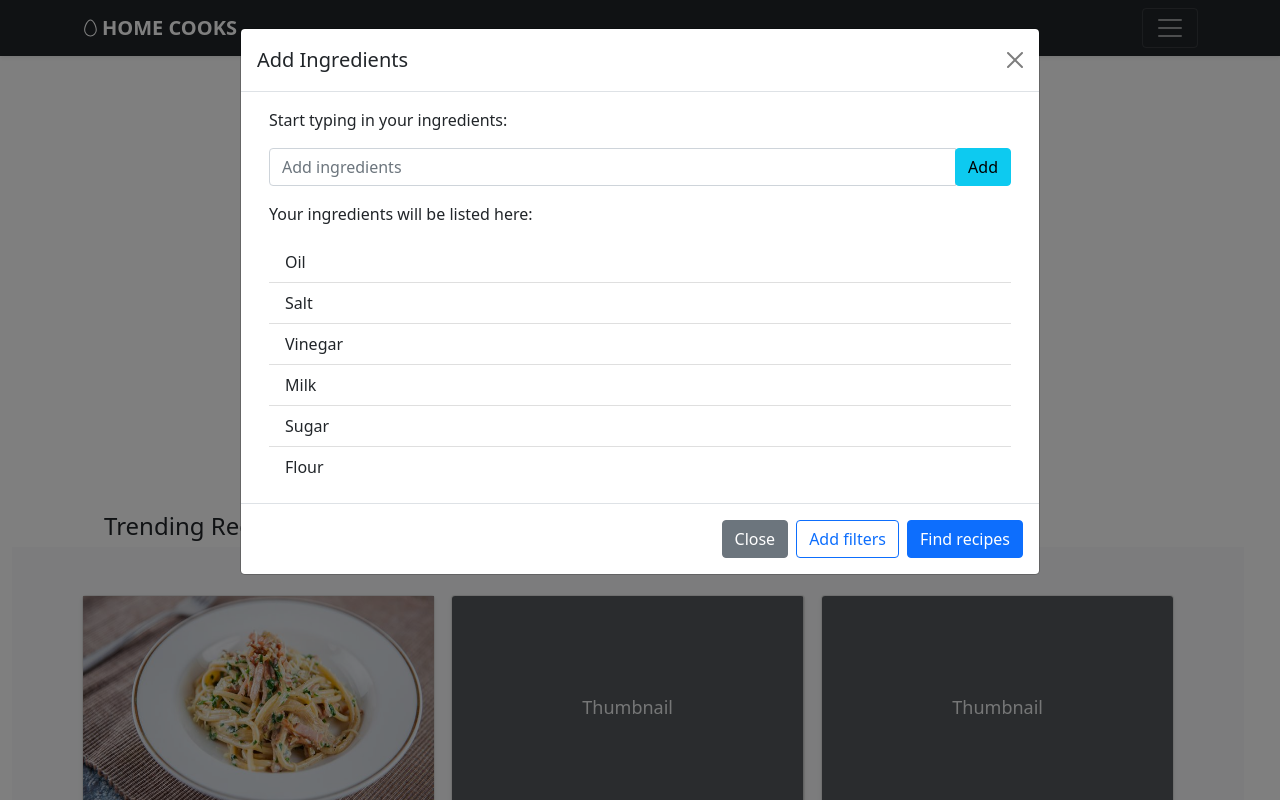
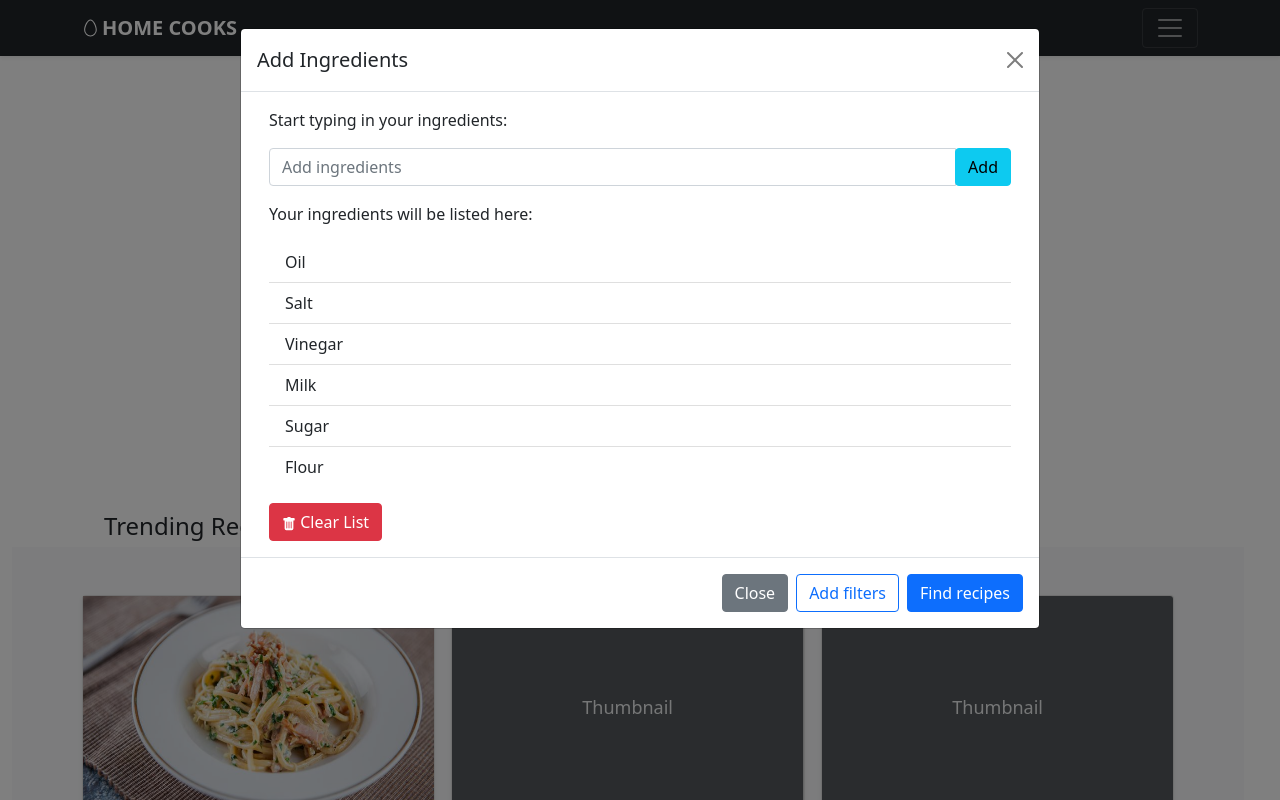
Before and after one commit to int-elligence2021/int-elligence2021.github.io, a Flask app: page / in a window 1280 px wide, after a click on "Add an ingredient". Run offline with Flask 2, Linux system fonts and the light colour scheme; some libraries are stand-ins or nearby versions.

Commit message:
added clear all button in add_ingredients

```diff
--- a/server.py
+++ b/server.py
@@ -23,4 +23,4 @@ def display_page():
     return render_template('display_page.html')
 
 if __name__ == "__main__":
-    app.run(debug=True) #TODO: remove debug=True before deployment
+    app.run(port=0) #TODO: remove debug=True before deployment
--- a/static/search.js
+++ b/static/search.js
@@ -56,3 +56,9 @@ button_rem.addEventListener("click", function() {
 function remove_list_item(item) {
   item.parentNode.removeChild(item)
 }
+
+/* Clear List button in add ingredients */
+clearIngred.onclick = () => {
+  const ingList = document.getElementById('add_ingredients_list');
+  ingList.innerHTML = '';
+}
--- a/templates/base.html
+++ b/templates/base.html
@@ -124,6 +124,14 @@
                       <li class="list-group-item" onclick="remove_list_item(this)" data-toggle="tooltip" data-placement="top" title="Click to remove"><input type="hidden", name="addIngred" value="flour">Flour</li>
                     </ul>
                   </div>
+                  <p></p>
+                  <div class="col-md-12">
+                    <button class="btn btn-danger" id="clearIngred" type="button">
+                      <svg xmlns="http://www.w3.org/2000/svg" width="14" height="14" fill="currentColor" class="bi bi-trash-fill" viewBox="0 0 16 16">
+                        <path d="M2.5 1a1 1 0 0 0-1 1v1a1 1 0 0 0 1 1H3v9a2 2 0 0 0 2 2h6a2 2 0 0 0 2-2V4h.5a1 1 0 0 0 1-1V2a1 1 0 0 0-1-1H10a1 1 0 0 0-1-1H7a1 1 0 0 0-1 1H2.5zm3 4a.5.5 0 0 1 .5.5v7a.5.5 0 0 1-1 0v-7a.5.5 0 0 1 .5-.5zM8 5a.5.5 0 0 1 .5.5v7a.5.5 0 0 1-1 0v-7A.5.5 0 0 1 8 5zm3 .5v7a.5.5 0 0 1-1 0v-7a.5.5 0 0 1 1 0z"/>
+                      </svg> Clear List
+                    </button>
+                </div>
                 </div>
               </div>
 
```
